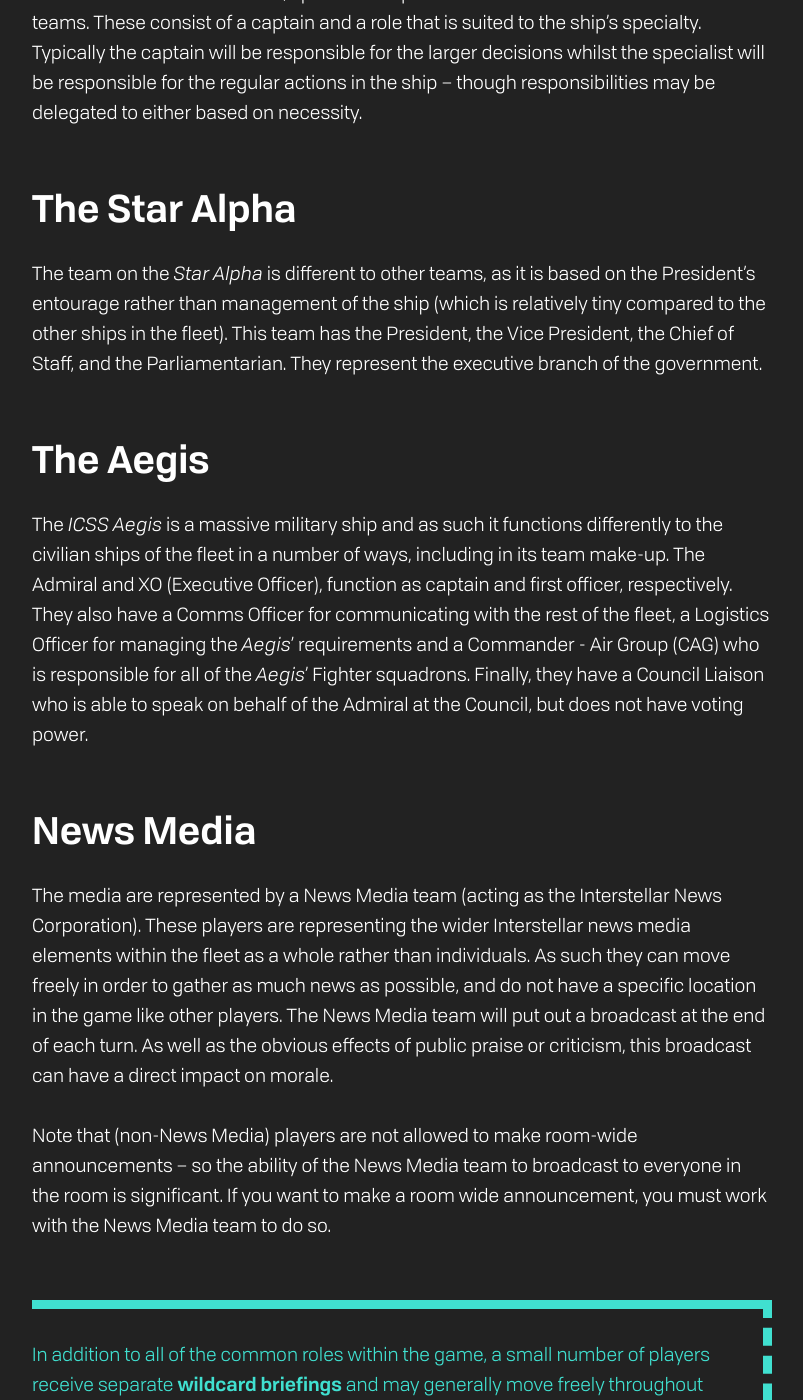
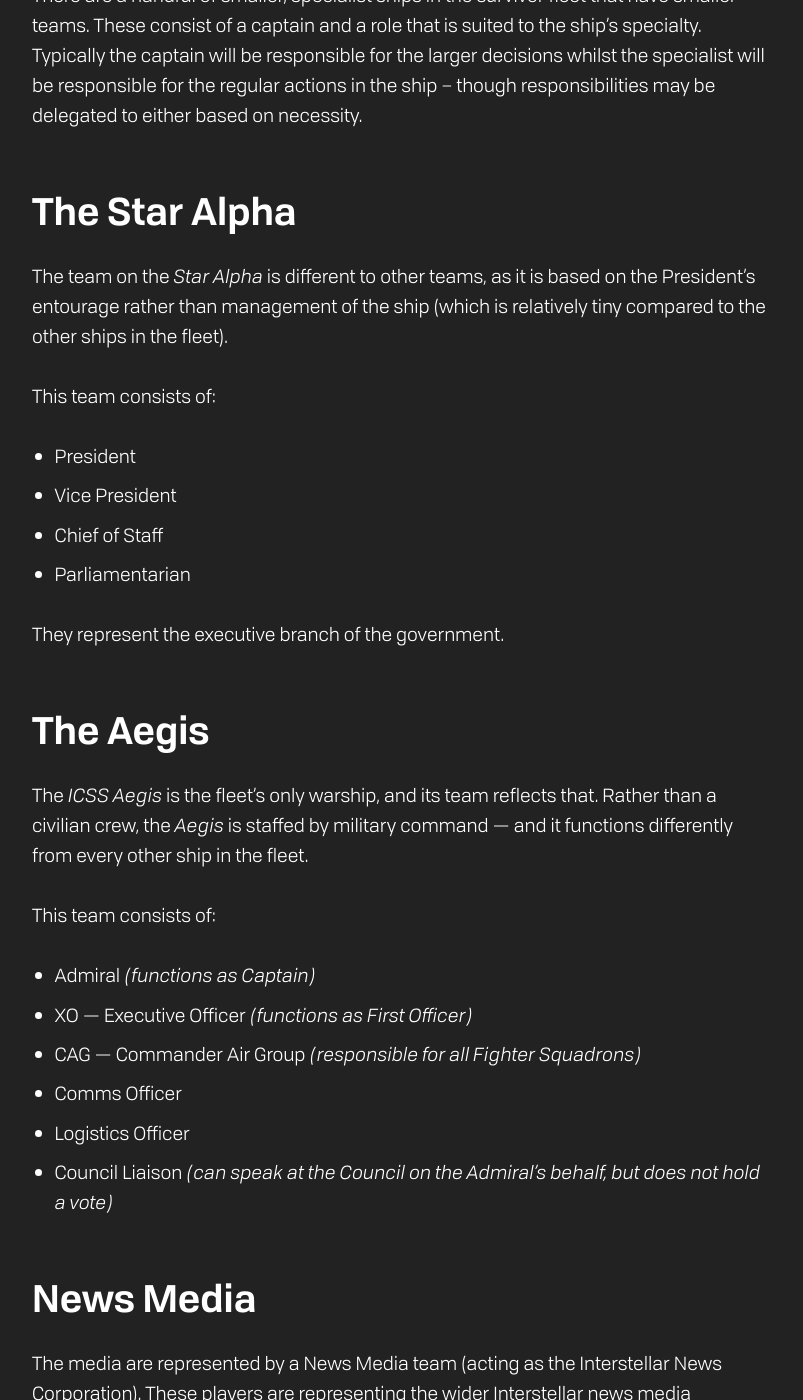
Before and after one commit to jedlimke/prairiefiregaming.com, a Jekyll site: the page built from rules/den-of-wolves-2026/rules-handbook.md, in a window 1280 px wide and 1400 px high, scrolled down 8621 px. Shown: the whole window, without its empty margins (238-1041 px from the left). Built offline with Jekyll 4.4.1, drawn with Linux system fonts in a browser that asks for light colours; some of the changed text lies outside the part shown.

Commit message:
Work in progress on rules.

```diff
--- a/rules/den-of-wolves-2026/rules-handbook.md
+++ b/rules/den-of-wolves-2026/rules-handbook.md
@@ -6,6 +6,10 @@
 ---
 
 # Rules Handbook
+
+<div class="callout info" markdown="1" data-label="FOR YOUR CONVENIENCE">
+A **hard copy** of this handbook will be available at every team/ship table.
+</div>
 
 ## Contents
 
@@ -59,7 +63,11 @@
 
 Megagames are huge, chaotic and confusing by nature. This will be the same for everyone, and a feeling of being slightly overwhelmed is completely normal. However, you can't go far wrong as long as you keep talking to people. Megagames are as much about communication and negotiation as they are about what you do with your resources and units. The game mechanisms are designed to facilitate this communication – however your activities are your own, and as such, the best way to engage with the game is to be proactive, and look for opportunities to talk to others.
 
-One other thing that is important to know is that in a megagame, unlike in many types of games, you are not the Hero of the Story. You are just one important part in a giant exercise in collective storytelling – with an emphasis on the 'collective'. Please keep this in mind, and resist the urge to do things that are disruptive or outrageous purely for the sake of ego. That generally doesn't end well, or make for an entertaining day for you or the other players.
+One other thing that is important to know is that in a megagame, unlike in many types of games, you are not the _Hero of the Story_. You are just one important part in a giant exercise in collective storytelling – with an emphasis on the 'collective'. Please keep this in mind, and resist the urge to do things that are disruptive or outrageous purely for the sake of ego. That generally doesn't end well, or make for an entertaining day for you or the other players.
+
+<div class="callout important" markdown="1" data-label="BOTTOM LINE">
+You're all in this together. **Act like it.**
+</div>
 
 ### Game Structure
 
@@ -74,17 +82,11 @@
 
 Some players have objectives that put them at odds with the fleet's survival or the interests of their fellow players. This is a feature of the game, not a bug — and it is disclosed to you now so it doesn't come as an unpleasant surprise.
 
-The honour system applies to *everyone* — traitors included. No player may physically cheat, move another player's components without permission, or otherwise break the rules. What a traitor *can* do is lie, deceive, and work against the fleet through legitimate in-game actions.
+**The honour system applies to everyone — traitors included.**
+
+No player may physically cheat, move another player's components without permission, or otherwise break the rules. What a traitor *can* do is lie, deceive, and work against the fleet through legitimate in-game actions.
 
 Any covert action a traitor wants to take should be run by Control quietly before being carried out. If something feels suspicious, bring it to Control — not to get anyone in trouble, but to make sure it's handled fairly.
-</div>
-
-<div class="callout definition" markdown="1" data-label="TERMINOLOGY">
-**Damaged** and **Wounded** are essentially the same thing; Squadron Units are Damaged, Crew and On-Foot Units are Wounded, both have similar status indicators as well as mechanics for being repaired/healed.
-
-**Turn** and **Round**  are somewhat interchangeable as well, but combat "rounds" have a specific meaning outlined in the section on [Combat](#combat).
-
-When in doubt about the interpretation of a rule, ask a member of Control.
 </div>
 
 ## Sequence of Action
@@ -93,7 +95,7 @@
 
 Each turn has two main parts:
 
-![Anatomy of a game turn](/assets/megagames/dow--turn-anatomy.svg)
+![Anatomy of a game turn](/assets/megagames/dow--rules--turn-anatomy.svg)
 
 ### 1. Action Phase *(18-20 minutes)*
 
@@ -147,28 +149,50 @@
 
 ### The Star Alpha
 
-The team on the *Star Alpha* is different to other teams, as it is based on the President's entourage rather than management of the ship (which is relatively tiny compared to the other ships in the fleet). This team has the President, the Vice President, the Chief of Staff, and the Parliamentarian. They represent the executive branch of the government.
+The team on the *Star Alpha* is different to other teams, as it is based on the President's entourage rather than management of the ship (which is relatively tiny compared to the other ships in the fleet).
+
+This team consists of:
+- President
+- Vice President
+- Chief of Staff
+- Parliamentarian
+
+They represent the executive branch of the government.
 
 ### The Aegis
 
-The *ICSS Aegis* is a massive military ship and as such it functions differently to the civilian ships of the fleet in a number of ways, including in its team make-up. The Admiral and XO (Executive Officer), function as captain and first officer, respectively. They also have a Comms Officer for communicating with the rest of the fleet, a Logistics Officer for managing the *Aegis*' requirements and a Commander - Air Group (CAG) who is responsible for all of the *Aegis*' Fighter squadrons. Finally, they have a Council Liaison who is able to speak on behalf of the Admiral at the Council, but does not have voting power.
+The *ICSS Aegis* is the fleet's only warship, and its team reflects that. Rather than a civilian crew, the *Aegis* is staffed by military command — and it functions differently from every other ship in the fleet.
+
+This team consists of:
+- Admiral *(functions as Captain)*
+- XO — Executive Officer *(functions as First Officer)*
+- CAG — Commander Air Group *(responsible for all Fighter Squadrons)*
+- Comms Officer
+- Logistics Officer
+- Council Liaison *(can speak at the Council on the Admiral's behalf, but does not hold a vote)*
 
 ### News Media
 
-The media are represented by a News Media team (acting as the Interstellar News Corporation). These players are representing the wider Interstellar news media elements within the fleet as a whole rather than individuals. As such they can move freely in order to gather as much news as possible, and do not have a specific location in the game like other players. The News Media team will put out a broadcast at the end of each turn. As well as the obvious effects of public praise or criticism, this broadcast can have a direct impact on morale.
+The media are represented by a News Media team (acting as the Interstellar News Corporation). These players are representing the wider Interstellar news media elements within the fleet as a whole rather than individuals. As such they can move freely in order to gather as much news as possible, and do not have a specific location in the game like other players.
 
-Note that (non-News Media) players are not allowed to make room-wide announcements – so the ability of the News Media team to broadcast to everyone in the room is significant. If you want to make a room wide announcement, you must work with the News Media team to do so.
+The News Media team will put out a broadcast at the end of each turn. As well as the obvious effects of public praise or criticism, **this broadcast can have a direct impact on morale.**
 
-<div class="callout info" markdown="1" data-label="WILDCARDS">
+<div class="callout info" markdown="1" data-label="THE FOURTH ESTATE">
+**Non-news-media players are not allowed to make room-wide announcements.**
+
+That means the ability of the News Media team to broadcast to everyone in the room is significant. If you want to make a room wide announcement, you must work with the News Media team to do so.
+</div>
+
+### Wildcards
+
 In addition to all of the common roles within the game, a small number of players receive separate **wildcard briefings** and may generally move freely throughout the fleet.
 
 **You'll know them when you meet them.**
-</div>
 
 
 ## Morale Tracks
 
-❌
+![The Morale Track](/assets/megagames/dow--rules--morale-track.svg)
 
 Each team has a Morale Track, which represents the happiness, health and stability of the crew and civilians on the ship.
 
@@ -191,7 +215,11 @@
 | −6 | No Food/Water supplied this turn |
 | +/−? | News Coverage from INC (Control will tell you this immediately after each broadcast) |
 
-*(Note that Food and Water supplied are two separate modifiers — a ship on Low Food Rations and Critical Water Rations would take a combined −5 to their roll.)*
+<div class="callout" markdown="1" data-label="FOOD & WATER MODIFIERS">
+**Food and Water supplied are two separate modifiers.**
+
+For example, a ship on _Low Food Rations_ (-1) and _Critical Water Rations_ (-4) would add a combined −5 to their roll.
+</div>
 
 | Roll Result | Effect |
 |---|---|
@@ -217,11 +245,13 @@
 
 ## The Interstellar Council
 
-The Interstellar Council has 7 permanent members and 1 junior member. These include one representative from each of the 6 major interstellar powers – the FAS, the CPA, the SAN, Rosal, Proxima and Gliese – and the Parliamentarian (nominally under the jurisdiction of The President). The Helvetii Diplomat sits with the Council but does not start the game with voting power. This is an issue that their Diplomat would like addressed sooner rather than later.
+The Interstellar Council has 7 permanent members and 1 junior member. These include one representative from each of the 6 major interstellar powers – the FAS, the CPA, the SAN, Rosal, Proxima and Gliese – and the Parliamentarian (nominally under the jurisdiction of The President).
 
-As the civilian government, the council can make, amend and repeal laws for the survivor fleet. These laws are official and legally binding for everyone in the fleet – though of course players have the choice to go against the law. If it is necessary to enforce these laws then how this is done is up to the players (most likely the President and Vice President). The council can also choose to be responsible for making certain major decisions or to debate important topics not related specifically to law-making.
+The Helvetii Diplomat sits with the Council but does not start the game with voting power. This is an issue that their Diplomat would like addressed sooner rather than later.
 
-The President and Vice President serve as the executive branch for the implementation and arbitration of laws. The military, and by extension the Admiral and all those serving aboard the *ICSS Aegis* and *ICSS Javelin*, are legally bound to follow the instruction of the President. As the President is not above the law, they are expected to act as directed by the Council and the laws. However, in extreme and urgent circumstances, where it is deemed reasonable that there would not be time to consult the Council for a decision, the President can give orders directly to the admiral. Improper usage of this power may result in serious legal charges.
+As the civilian government, the Council can make, amend and repeal laws for the survivor fleet. These laws are official and legally binding for everyone in the fleet – though of course players have the choice to go against the law. If it is necessary to enforce these laws then how this is done is up to the players (most likely the President and Vice President). The Council can also choose to be responsible for making certain major decisions or to debate important topics not related specifically to law-making.
+
+The President and Vice President serve as the executive branch for the implementation and arbitration of laws. The military, and by extension the Admiral and all those serving aboard the *ICSS Aegis* and *ICSS Javelin*, are legally bound to follow the instruction of the President. As the President is not above the law, they are expected to act as directed by the Council and the laws. However, in extreme and urgent circumstances, where it is deemed reasonable that there would not be time to consult the Council for a decision, the President can give orders directly to the Admiral. Improper usage of this power may result in serious legal charges.
 
 ### Council Rules
 
@@ -229,6 +259,7 @@
 
 Once a Law is passed and signed, it will be posted near the Council table for public review. Afterwards, the Law should be enforced by the relevant parties. If not otherwise specified, Laws are enforced by the President, Vice President, and Chief of Staff. If Laws go unenforced, the citizens of the fleet will begin to think there is no rule of law, which will hurt Morale.
 
+<div class="callout" markdown="1" data-label="ACCOUNTABILITY">
 Any type of legislation may be passed, but keep in the mind the following:
 
 **Legislation should be enforceable.**
@@ -236,6 +267,7 @@
 
 **The Council should make sure their laws are followed.**
 If laws are passed that are not enforced, it will negatively affect Morale rolls. For example: "The Captain of the *Dione* will be detained in the Brig on suspicion of being a Wolf." is excellent legislation. However, if nobody arrests the Captain and detains them, then the public will begin to doubt the government's control.
+</div>
 
 While Council members cannot write legislation on their own, once per game each Council member can call for a vote of "no confidence" against the Parliamentarian. If there is a majority, the Parliamentarian is stripped of their office to become a regular Council member, and no further legislation may be proposed until a new Parliamentarian is elected. All Council members are considered to be a candidate for the new Parliamentarian, and a simple plurality is required (the candidate who received the most votes, not necessarily a majority) to become the new Parliamentarian. Council members can also call for a "Snap Election" of a new President. It requires a 5/7ths vote, and can only happen once per game. Unlike other elections, all players are allowed to vote for President from among the current Council members, and a simple plurality wins. The new President then names a new Vice President.
 
@@ -477,6 +509,14 @@
 
 ## Combat
 
+<div class="callout definition" markdown="1" data-label="TERMINOLOGY">
+**Damaged** and **Wounded** are essentially the same thing; Squadron Units are Damaged, Crew and On-Foot Units are Wounded. Both have similar status indicators and mechanics for being repaired/healed.
+
+**Turn** and **Round** are somewhat interchangeable, but combat "rounds" have a specific meaning within this section.
+
+When in doubt about the interpretation of a rule, ask a member of Control.
+</div>
+
 <div class="callout important" markdown="1" data-label="Important">
 **Damaged Units** can still fight, but damaged Crew cannot be used until they are healed at a Sickbay or through other means.
 </div>
```
Also changed, not shown: other parts of rules/den-of-wolves-2026/rules-handbook.md (+1 -1 lines), about/for-players.md (+4 -0 lines), rules/den-of-wolves-2026/index.md (+1 -1 lines), rules/den-of-wolves-2026/rules-primer.md (+1 -1 lines), assets/megagames/dow--rules--food.png (added), assets/megagames/dow--rules--materials.png (added), assets/megagames/dow--rules--morale-track.svg (added), assets/megagames/dow--rules--science.png (added), assets/megagames/dow--rules--source.svg (added), assets/megagames/dow--rules--strytium-fuel.png (added), assets/megagames/dow--rules--strytium-ore.png (added), assets/megagames/dow--rules--turn-anatomy.svg, assets/megagames/dow--rules--water.png (added).
